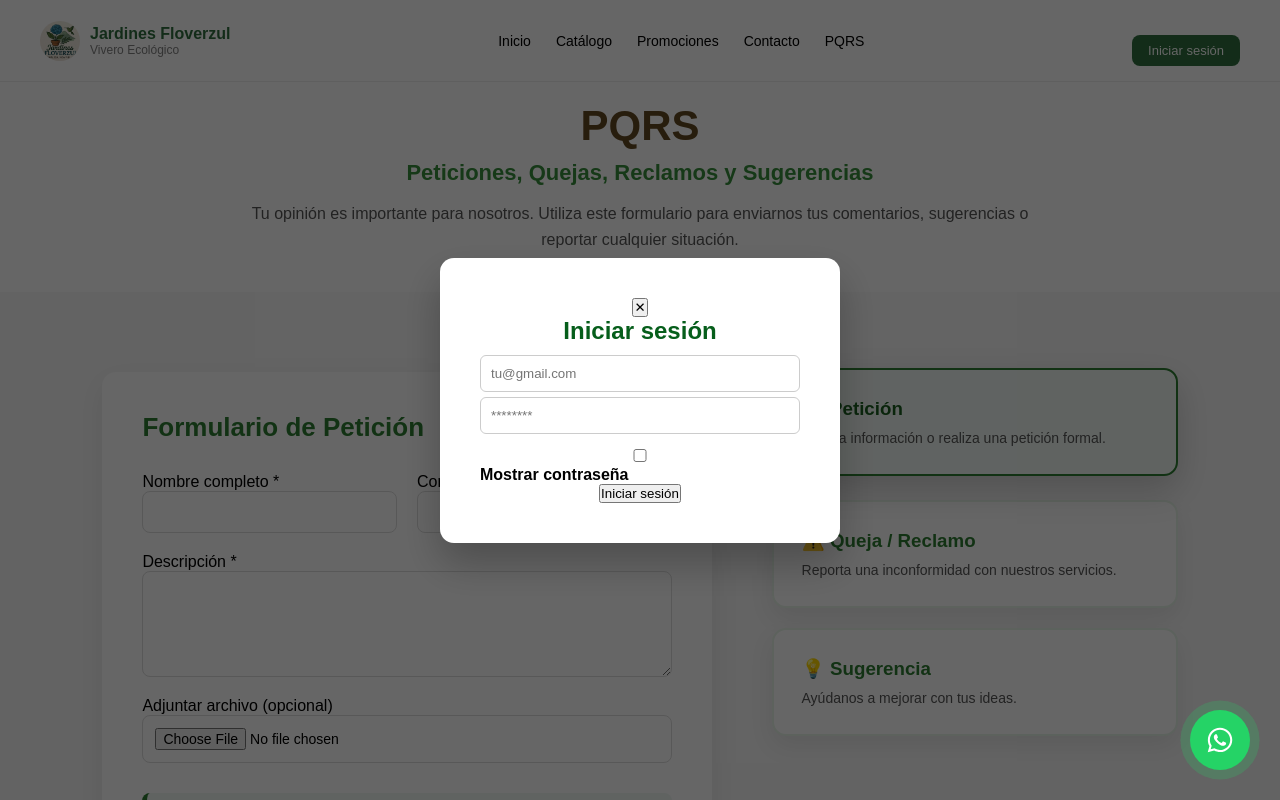
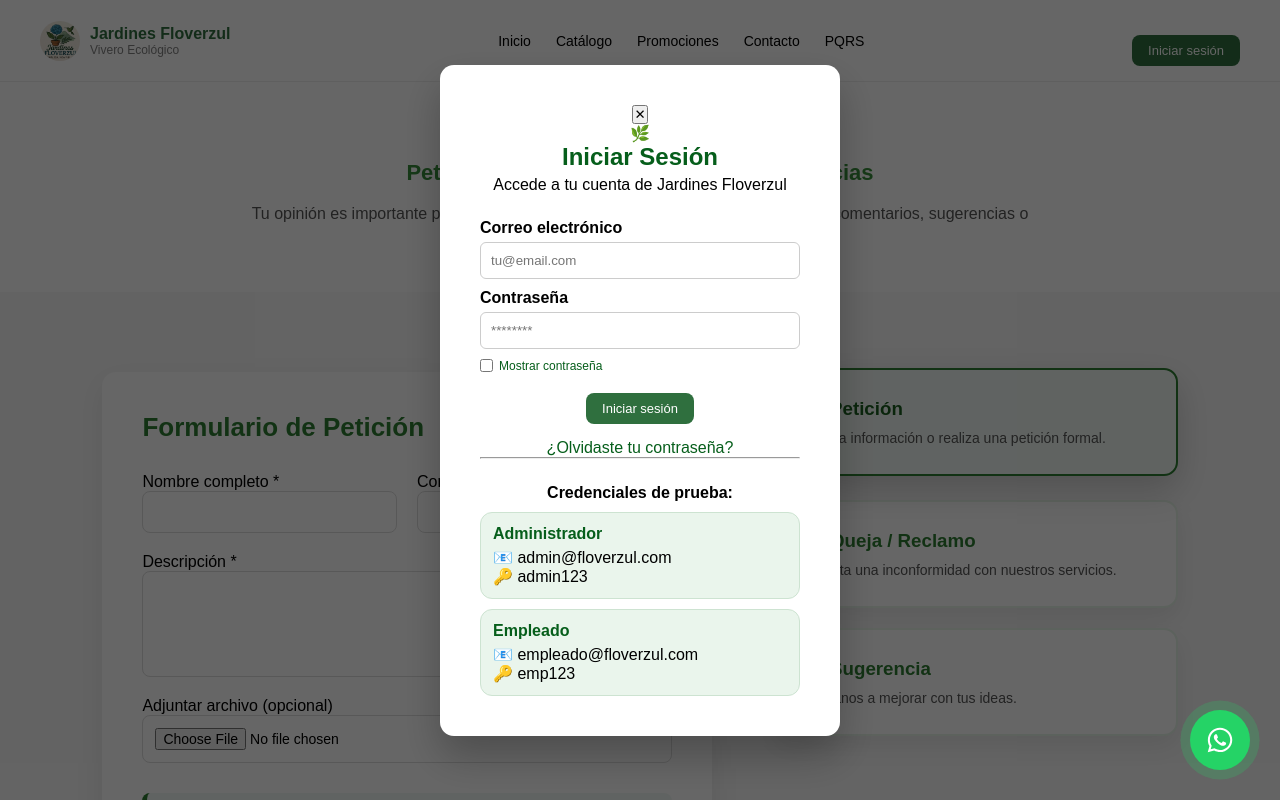
Before and after one commit to NikolasMutis/jardines-floverzul-web, a React (Vite) app: page /pqrs in a window 1280 px wide. Both pictures are taken after a click on the button "Iniciar sesión". Shown: the top 800 px of the page. Built offline with nearby package versions, Linux system fonts and the light colour scheme.

Commit message:
Actualizacion de PQRS en dashboard

```diff
--- a/src/components/LoginModal.css
+++ b/src/components/LoginModal.css
@@ -191,3 +191,39 @@ cursor:pointer;
     transform: translateY(0);
   }
 }
+
+.show-password {
+  display: flex;
+  align-items: center;
+  gap: 6px;
+  margin-top: 10px;
+  font-size: 12px;
+  color: #065e1b;
+  white-space: nowrap;
+}
+
+.show-password input {
+  width: auto;
+  margin: 0;
+}
+
+/* 🔥 SEPARACIÓN DE CREDENCIALES */
+.login-demo {
+  margin-top: 25px;
+}
+
+/* 🔥 CUADROS VERDES */
+.demo-card {
+  background: #eaf5ec;
+  border: 1px solid #cde3d1;
+  border-radius: 12px;
+  padding: 12px;
+  margin-top: 10px;
+  text-align: left;
+}
+
+.demo-card strong {
+  color: #065e1b;
+  display: block;
+  margin-bottom: 5px;
+}
--- a/src/components/LoginModal.jsx
+++ b/src/components/LoginModal.jsx
@@ -39,16 +39,66 @@ function LoginModal({ isOpen, onClose, onLogin }) {
   <>
     <div className="login-overlay">
       <div className="login-modal">
+
         <button className="close-btn" onClick={onClose}>✕</button>
-          <h2 className="login-title">Iniciar sesión</h2>
 
-          <input type="email" placeholder="tu@gmail.com" value={email} onChange={(e) => setEmail(e.target.value)} />
-          <input type={showPassword ? "text" : "password"} placeholder="********" value={password} onChange={(e) => setPassword(e.target.value)} />
-          <label>
-            <input type="checkbox" onChange={() => setShowPassword(!showPassword)} /> Mostrar contraseña
-          </label>
+        <div className="login-icon">🌿</div>
 
-          <button onClick={handleLogin}>Iniciar sesión</button>
+        <h2 className="login-title">Iniciar Sesión</h2>
+        <p className="login-subtitle">
+          Accede a tu cuenta de Jardines Floverzul
+        </p>
+
+        <label>Correo electrónico</label>
+        <input
+          type="email"
+          placeholder="tu@email.com"
+          value={email}
+          onChange={(e) => setEmail(e.target.value)}
+        />
+
+        <label>Contraseña</label>
+        <input
+          type={showPassword ? "text" : "password"}
+          placeholder="********"
+          value={password}
+          onChange={(e) => setPassword(e.target.value)}
+        />
+
+        <div className="show-password">
+          <input
+            type="checkbox"
+            onChange={() => setShowPassword(!showPassword)}
+          />
+          <span>Mostrar contraseña</span>
+        </div>
+
+        <button className="login-btn" onClick={handleLogin}>
+          Iniciar sesión
+        </button>
+
+        <p className="forgot-password">
+          ¿Olvidaste tu contraseña?
+        </p>
+
+        <hr className="login-divider" />
+
+        <div className="login-demo">
+          <h4>Credenciales de prueba:</h4>
+
+          <div className="demo-card">
+            <strong>Administrador</strong>
+            <p>📧 admin@floverzul.com</p>
+            <p>🔑 admin123</p>
+          </div>
+
+          <div className="demo-card">
+            <strong>Empleado</strong>
+            <p>📧 empleado@floverzul.com</p>
+            <p>🔑 emp123</p>
+          </div>
+        </div>
+
       </div>
     </div>
 
--- a/src/components/PqrsForm.css
+++ b/src/components/PqrsForm.css
@@ -125,6 +125,11 @@ background:white;
 transform:translateY(-5px) scale(1.1);
 }
 
+.emoji.active{
+  transform: scale(1.2);
+  border: 2px solid #065e1b;
+}
+
 /* COLORES */
 
 .rojo:hover{ border-color:#e74c3c; }
--- a/src/components/PqrsForm.jsx
+++ b/src/components/PqrsForm.jsx
@@ -6,6 +6,7 @@ function PqrsForm({ tipo }) {
   const [nombre,setNombre] = useState("")
   const [correo,setCorreo] = useState("")
   const [mensaje,setMensaje] = useState("")
+  const [satisfaccion,setSatisfaccion] = useState("")
 
   const titulo = {
     peticion: "Formulario de Petición",
@@ -26,6 +27,7 @@ function PqrsForm({ tipo }) {
       nombre: nombre,
       correo: correo,
       mensaje: mensaje,
+      satisfaccion: satisfaccion,
       fecha: new Date().toISOString().split("T")[0],
       estado: "Pendiente"
     }
@@ -35,12 +37,12 @@ function PqrsForm({ tipo }) {
 
     localStorage.setItem("pqrs", JSON.stringify(updated))
 
-    // 🔥 Notifica al dashboard
     window.dispatchEvent(new Event("storage"))
 
     setNombre("")
     setCorreo("")
     setMensaje("")
+    setSatisfaccion("")
 
     alert("PQRS enviada 💚")
   }
@@ -109,19 +111,43 @@ function PqrsForm({ tipo }) {
 
         <div className="satisfaccion-box">
 
-  <h4>¿Qué tan satisfecho se encuentra con nuestro servicio?</h4>
+          <h4>¿Qué tan satisfecho se encuentra con nuestro servicio?</h4>
 
-  <div className="satisfaccion-options">
+          <div className="satisfaccion-options">
 
-    <button className="emoji rojo">😡</button>
-    <button className="emoji naranja">😕</button>
-    <button className="emoji amarillo">😐</button>
-    <button className="emoji verde">🙂</button>
-    <button className="emoji feliz">😄</button>
+            <button
+              type="button"
+              className={`emoji rojo ${satisfaccion==="rojo" ? "active" : ""}`}
+              onClick={()=>setSatisfaccion("rojo")}
+            >😡</button>
 
-  </div>
+            <button
+              type="button"
+              className={`emoji naranja ${satisfaccion==="naranja" ? "active" : ""}`}
+              onClick={()=>setSatisfaccion("naranja")}
+            >😕</button>
 
-</div>
+            <button
+              type="button"
+              className={`emoji amarillo ${satisfaccion==="amarillo" ? "active" : ""}`}
+              onClick={()=>setSatisfaccion("amarillo")}
+            >😐</button>
+
+            <button
+              type="button"
+              className={`emoji verde ${satisfaccion==="verde" ? "active" : ""}`}
+              onClick={()=>setSatisfaccion("verde")}
+            >🙂</button>
+
+            <button
+              type="button"
+              className={`emoji feliz ${satisfaccion==="feliz" ? "active" : ""}`}
+              onClick={()=>setSatisfaccion("feliz")}
+            >😄</button>
+
+          </div>
+
+        </div>
 
         <button className="submit-btn">
           Enviar {tipo}
--- a/src/pages/Dashboard.css
+++ b/src/pages/Dashboard.css
@@ -218,3 +218,38 @@ border-radius:20px;
 font-size:12px;
 margin-left:10px;
 }
+
+.message-modal-overlay{
+  position: fixed;
+  top: 0;
+  left: 0;
+  width: 100%;
+  height: 100%;
+  background: rgba(0,0,0,0.5);
+  display:flex;
+  justify-content:center;
+  align-items:center;
+  z-index:2000;
+}
+
+.message-modal{
+  background:white;
+  padding:30px;
+  border-radius:16px;
+  width:350px;
+  max-width:90%;
+  text-align:center;
+  box-shadow:0 20px 40px rgba(0,0,0,0.3);
+  animation: fadeIn 0.3s ease;
+}
+
+.message-modal h3{
+  margin-bottom:15px;
+  color:#065e1b;
+}
+
+.message-modal p{
+  margin-bottom:20px;
+  color:#333;
+  line-height:1.5;
+}
--- a/src/pages/Dashboard.jsx
+++ b/src/pages/Dashboard.jsx
@@ -30,6 +30,9 @@ function Dashboard() {
 
   const [pqrs, setPqrs] = useState([]);
   const [users, setUsers] = useState([]);
+
+  const [showMessageModal, setShowMessageModal] = useState(false);
+  const [selectedMessage, setSelectedMessage] = useState("");
 
   useEffect(() => {
     const loggedUser = JSON.parse(localStorage.getItem("user"));
@@ -86,14 +89,34 @@ function Dashboard() {
 
   const deletePromo = i => { const updated = [...promos]; updated.splice(i, 1); setPromos(updated); localStorage.setItem("promos", JSON.stringify(updated)); };
   const editPromo = i => { const p = promos[i]; setPromoTitle(p.title); setPromoDesc(p.desc); setPromoDate(p.date); setPromoStatus(p.status); setEditIndex(i); setShowPromoForm(true); };
+
   const changeStatus = (i, estadoNuevo) => { const updated = [...pqrs]; updated[i].estado = estadoNuevo; setPqrs(updated); localStorage.setItem("pqrs", JSON.stringify(updated)); };
   const deletePqrs = i => { const updated = [...pqrs]; updated.splice(i, 1); setPqrs(updated); localStorage.setItem("pqrs", JSON.stringify(updated)); };
+
+  const viewMessage = (p) => {
+    setSelectedMessage(p.mensaje || p.descripcion || "Sin mensaje");
+    setShowMessageModal(true);
+  };
+
   const deleteUser = i => { if (!isAdmin) { alert("No tienes permisos"); return; } const updated = [...users]; updated.splice(i, 1); setUsers(updated); localStorage.setItem("users", JSON.stringify(updated)); };
   const changeUserRole = i => { if (!isAdmin) { alert("No tienes permisos"); return; } const updated = [...users]; updated[i].rol = updated[i].rol === "admin" ? "cliente" : "admin"; setUsers(updated); localStorage.setItem("users", JSON.stringify(updated)); };
 
   return (
     <>
       <Navbar />
+
+      {showMessageModal && (
+        <div className="message-modal-overlay">
+          <div className="message-modal">
+            <h3>Mensaje del usuario</h3>
+            <p>{selectedMessage}</p>
+            <button className="btn-green" onClick={() => setShowMessageModal(false)}>
+              Cerrar
+            </button>
+          </div>
+        </div>
+      )}
+
       <section className="dashboard">
         <div style={{ display: "flex", justifyContent: "space-between", alignItems: "center" }}>
           <h1 className="dash-title">Panel Administrativo</h1>
@@ -159,7 +182,6 @@ function Dashboard() {
             </div>
           )}
 
-          {/* PROMOCIONES */}
           {tab==="promociones" && (
             <div>
               <div className="admin-header">
@@ -194,7 +216,6 @@ function Dashboard() {
             </div>
           )}
 
-          {/* PQRS */}
           {tab==="pqrs" && (
             <div>
               <div className="admin-header">
@@ -216,6 +237,7 @@ function Dashboard() {
                           <td>{p.fecha}</td>
                           <td><span className={p.estado==="Pendiente"?"badge no":p.estado==="En proceso"?"badge tipo":"badge ok"}>{p.estado}</span></td>
                           <td className="acciones">
+                            <span onClick={()=>viewMessage(p)}>👁</span>
                             <span onClick={()=>changeStatus(i,"Pendiente")}>🕓</span>
                             <span onClick={()=>changeStatus(i,"En proceso")}>⚙️</span>
                             <span onClick={()=>changeStatus(i,"Resuelta")}>✅</span>
@@ -230,7 +252,6 @@ function Dashboard() {
             </div>
           )}
 
-          {/* USUARIOS */}
           {tab==="usuarios" && isAdmin && (
             <div>
               <div className="admin-header"><h2>Gestión de Usuarios</h2></div>
```
Lines whose indentation alone changed are shown as unchanged.
